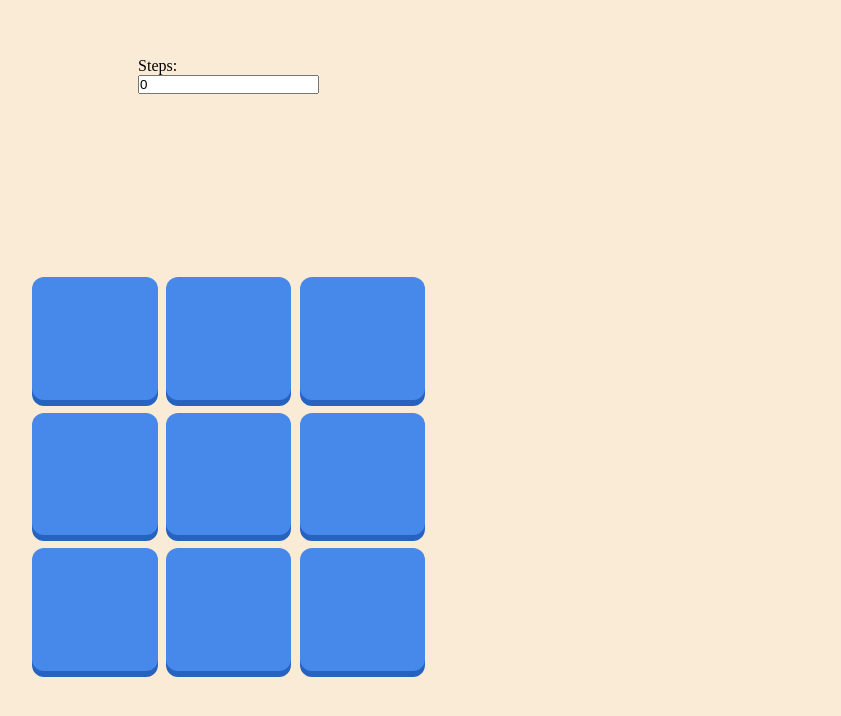
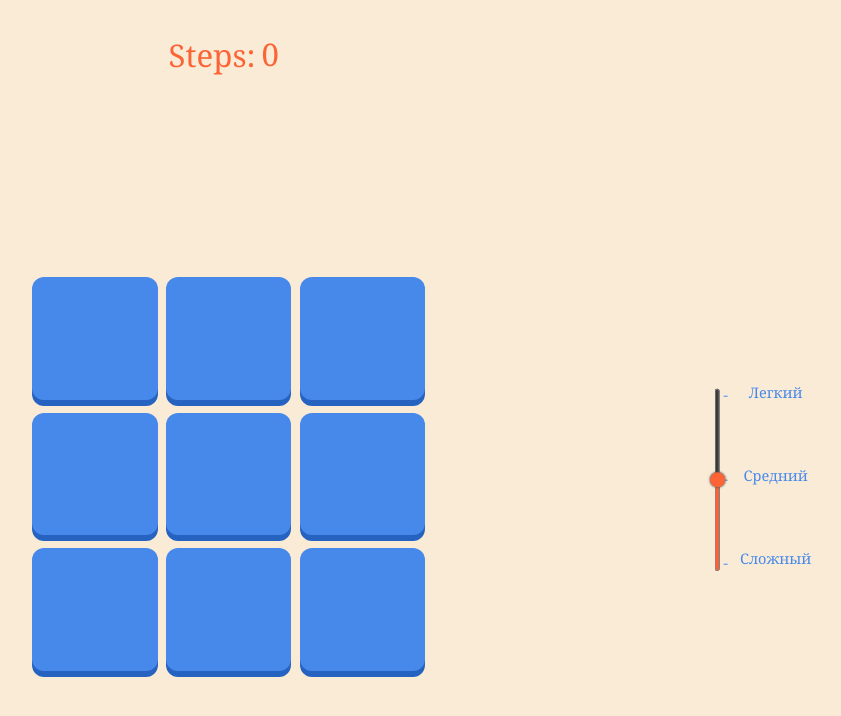
Before and after one commit to Croaton1986/web-site-second-, a plain HTML site: page index.html in a window 1280 px wide. Shown: the whole page, without its empty margins (309-1150 px from the left). Drawn offline with Linux system fonts and the light colour scheme.

Commit message:
Update index.html

```diff
--- a/index.html
+++ b/index.html
@@ -13,9 +13,9 @@
             <div class="">
                 <p class="pragraph">Ты победил</p>
             </div>
-            <label for="">
-                <p>Steps:</p>
-                <input type="text" value="0">
+            <label class="steps-tex" for="">
+                <p class="steps-content">Steps:</p>
+                <input class="steps" type="text" value="0">
             </label>
         </div>
         <div class="game-container">
@@ -31,6 +31,19 @@
                 <button class="push 9"><div class="pic"><img src="" alt="" class="pic-game"></div></button>
             </div>
         </div>
+        <div class="slider">
+            <label for="fader"></label><input type="range" min="0" max="100" value="50" id="fader" step="50" list="volsettings">
+            <datalist id="volsettings">
+               <option>0</option>
+               <option>50</option>
+               <option>100</option>
+            </datalist>
+            <div class="pols-container">
+                <p class="pols pol1">Сложный</p>
+                <p class="pols pol2">Средний</p>
+                <p class="pols pol3">Легкий</p>
+            </div>
+        </div>
     </div>
 </body>
 </html>
```
